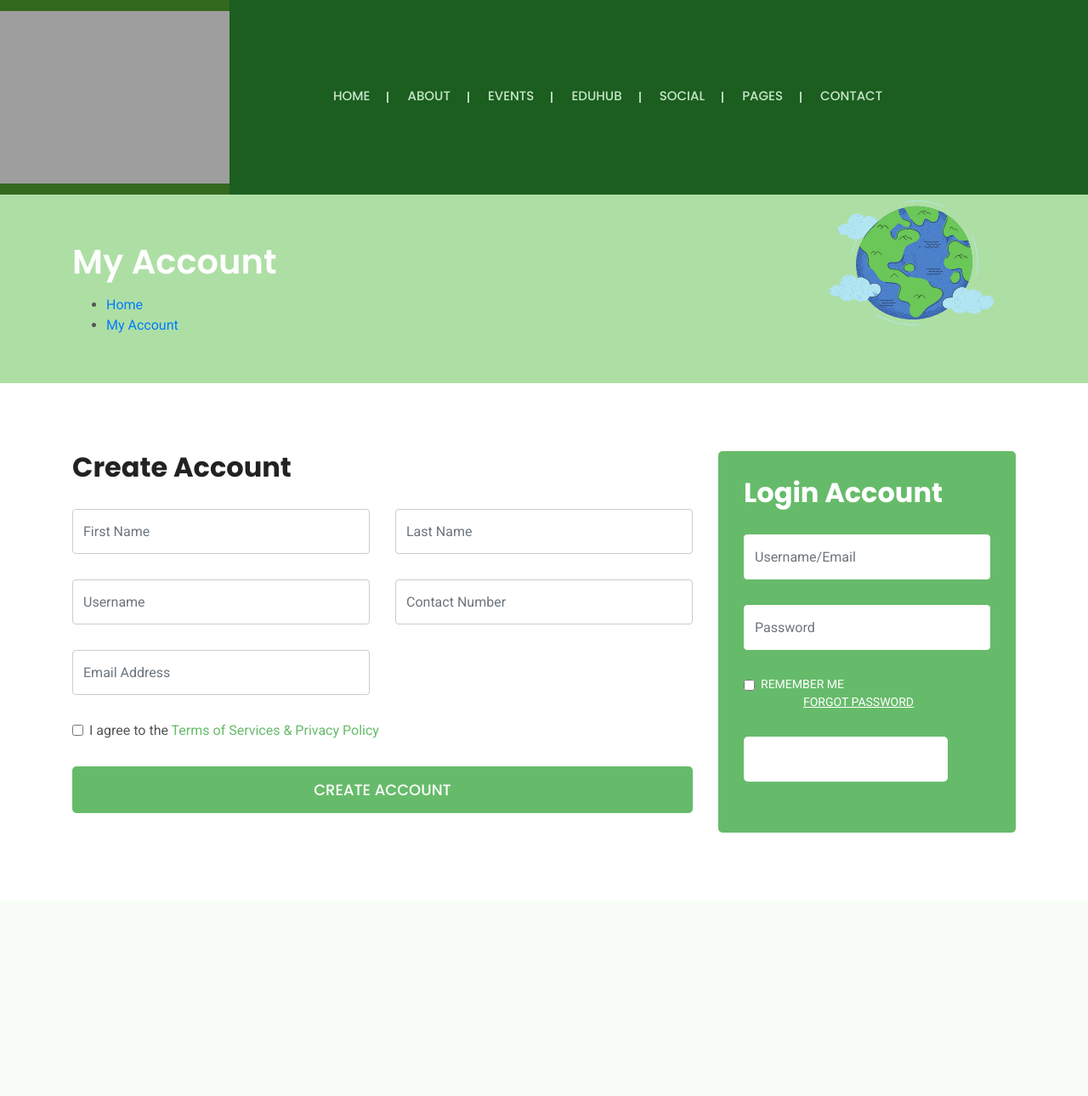
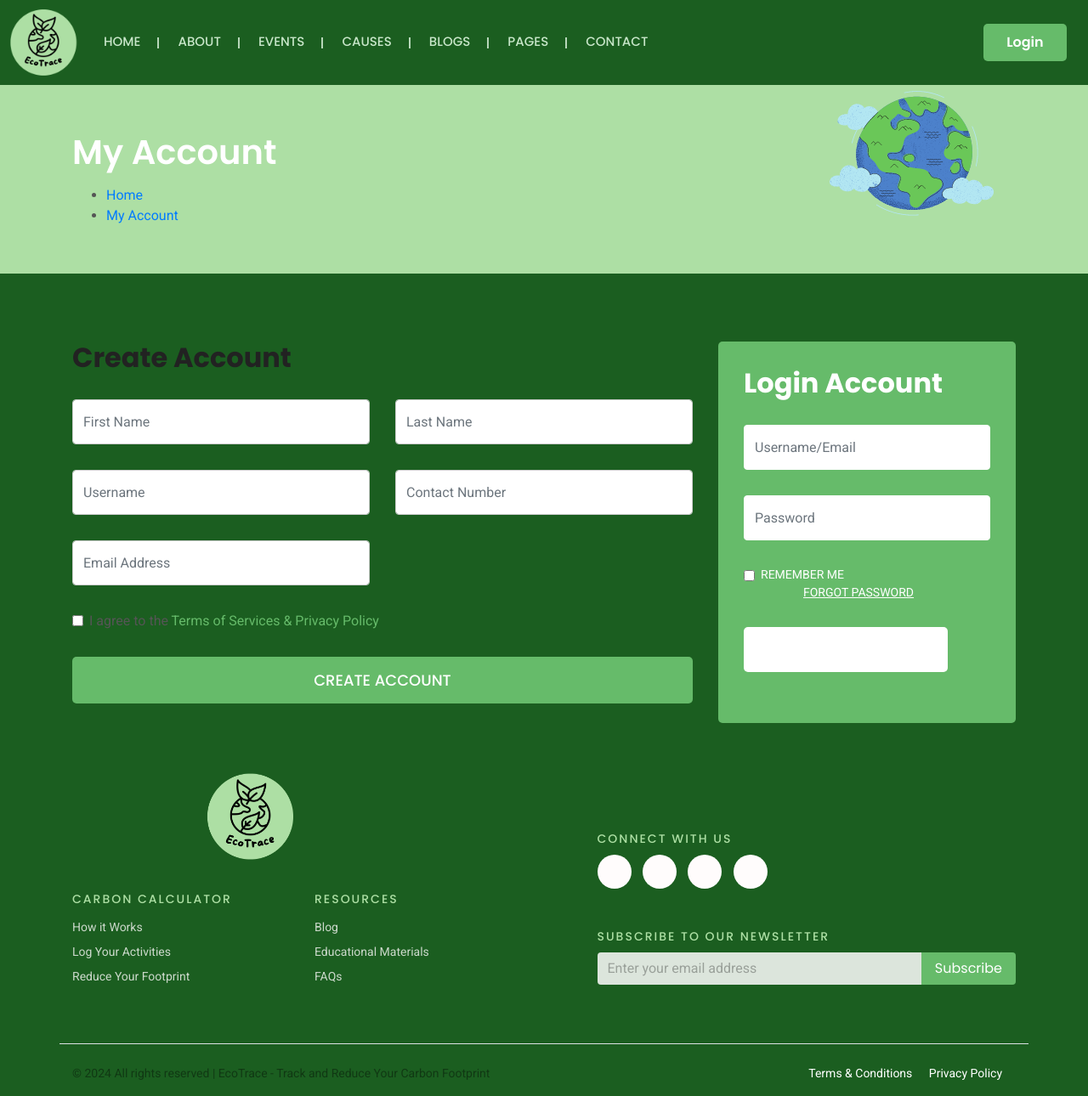
Before and after one commit to Zoyak02/EcoTrace, a PHP site: page /bit216/login.php in a window 1280 px wide. Shown: the whole page at 85% size. Before the commit the page ends 980 px from the top, so only its background shows below. Run offline with PHP 8.4, Linux system fonts and the light colour scheme; some libraries are stand-ins or nearby versions; grey boxes are pictures that could not be loaded.

Commit message:
Update login.php

```diff
--- a/login.php
+++ b/login.php
@@ -35,135 +35,42 @@ if (isset($_SESSION['success_message'])) {
         <!--Header Start-->
         <header class="header-style-2">
             <nav class="navbar navbar-expand-lg">
-              <a class="navbar-brand" href="index-2.html"><img src="images/h2logo.png" alt=""></a>
+               <a class="logo" href="index.html"><img src="images/EcoTrace Logo.png" alt="" style="height: 100px"></a>
                <button class="navbar-toggler" type="button" data-toggle="collapse" data-target="#navbarSupportedContent" aria-controls="navbarSupportedContent" aria-expanded="false" aria-label="Toggle navigation"> <i class="fas fa-bars"></i> </button>
                <div class="collapse navbar-collapse" id="navbarSupportedContent">
                    <ul class="navbar-nav mr-auto">
-                    <li class="nav-item dropdown">
-                       <a class="nav-link dropdown-toggle" href="index-2.html"  role="button" data-toggle="dropdown" aria-haspopup="true" aria-expanded="false"> Home </a>
-                       <ul class="dropdown-menu" >
-                          <li><a href="index-2.html">Home One</a></li>
-                          <li><a href="home-two.html">Home Two</a></li>
-                          <li><a href="home-three.html">Home Three</a></li>
-                       </ul>
+                       <li class="nav-item">
+                           <a class="nav-link" href="index-2.html">Home</a>
                        </li>
-                    <li class="nav-item"> <a class="nav-link" href="about.html">About</a> </li>
-                    <li class="nav-item dropdown">
-                       <a class="nav-link dropdown-toggle" href="events-grid.html"  role="button" data-toggle="dropdown" aria-haspopup="true" aria-expanded="false"> Events </a>
-                       <ul class="dropdown-menu" >
-                          <li><a href="events-grid.html">Events Grid</a></li>
-                          <li><a href="events-grid-2.html">Events Grid Two</a></li>
-                          <li><a href="events-grid-3.html">Events Grid Three</a></li>
-                          <li><a href="events-list.html">Events List</a></li>
-                          <li><a href="events-list-two.html">Events List Two</a></li>
-                          <li><a href="event-details.html">Event Details</a></li>
-                       </ul>
+                       <li class="nav-item">
+                           <a class="nav-link" href="about.html">About</a>
                        </li>
-                    <li class="nav-item dropdown">
-                       <a class="nav-link dropdown-toggle" href="causes.html"  role="button" data-toggle="dropdown" aria-haspopup="true" aria-expanded="false"> EduHub </a>
-                       <ul class="dropdown-menu" >
-                          <li><a href="causes.html">Causes Grid</a></li>
-                          <li><a href="causes-list.html">Causes List</a></li>
-                          <li><a href="causes-details.html">Causes Details</a> </li>
-                       </ul>
+                       <li class="nav-item">
+                           <a class="nav-link" href="events-grid.html">Events</a>
                        </li>
-                    <li class="nav-item dropdown">
-                       <a class="nav-link dropdown-toggle" href="blog.html"  role="button" data-toggle="dropdown" aria-haspopup="true" aria-expanded="false"> Social </a>
-                       <ul class="dropdown-menu" >
-                          <li><a href="blog.html">Blog Default</a></li>
-                          <li><a href="blog-list.html">Blog List</a> </li>
-                          <li><a href="blog-grid.html">Blog Grid</a></li>
-                          <li><a href="blog-two-col.html">Blog Two Columns</a> </li>
-                          <li><a href="blog-three-col.html">Blog Three Columns</a></li>
-                          <li><a href="blog-details.html">Blog Details</a></li>
-                       </ul>
+                       <li class="nav-item">
+                           <a class="nav-link" href="causes.html">Causes</a>
                        </li>
-                    <li class="nav-item dropdown">
-                       <a class="nav-link dropdown-toggle" href="#"  role="button" data-toggle="dropdown" aria-haspopup="true" aria-expanded="false"> Pages </a>
-                       <ul class="dropdown-menu" >
-                          <li>
-                             <a href="#">Projects</a>
-                             <ul class="dropdown-menu" >
-                                <li><a href="projects.html">Projects</a> </li>
-                                <li><a href="projects-grid.html">Projects Grid</a> </li>
-                                <li><a href="projects-grid-two.html">Projects Grid Two</a> </li>
-                                <li><a href="projects-list.html">Projects List</a> </li>
-                                <li><a href="projects-details.html">Project Details</a> </li>
-                             </ul>
+                       <li class="nav-item">
+                           <a class="nav-link" href="blog.html">Blogs</a>
                        </li>
-                          <li>
-                             <a href="#">Shop</a>
-                             <ul class="dropdown-menu" >
-                                <li><a href="shop.html">Shop</a> </li>
-                                <li><a href="shop-two.html">Shop Two</a> </li>
-                                <li><a href="shop-details.html">Shop Details</a> </li>
-                             </ul>
+                       <li class="nav-item">
+                           <a class="nav-link" href="#">Pages</a>
                        </li>
-                          <li>
-                             <a href="team.html">Team</a>
-                             <ul class="dropdown-menu" >
-                                <li><a href="team.html">Team One</a> </li>
-                                <li><a href="team-two.html">Team Two</a> </li>
-                                <li><a href="team-details.html">Team Details</a> </li>
-                             </ul>
-                          </li>
-                          <li>
-                             <a href="#">Gallery</a>
-                             <ul class="dropdown-menu" >
-                                <li><a href="gallery-grid.html">Gallery Grid</a> </li>
-                                <li><a href="gallery-full.html">Gallery Full</a> </li>
-                                <li><a href="gallery-masonry.html">Gallery Masonry</a> </li>
-                             </ul>
-                          </li>
-                          <li><a href="testimonials.html">Testimonials</a> </li>
-                          <li><a href="donation.html">Donation</a> </li>
-                          <li><a href="my-account.html">My Account</a> </li>
-                          <li><a href="coming-soon.html">Coming Soon</a> </li>
-                          <li><a href="page-404.html">404 Error</a> </li>
-                       </ul>
-                    </li>
-                    <li class="nav-item dropdown">
-                       <a class="nav-link dropdown-toggle" href="contact.html"  role="button" data-toggle="dropdown" aria-haspopup="true" aria-expanded="false"> Contact </a>
-                       <ul class="dropdown-menu" >
-                          <li><a href="contact-one.html">Contact One</a> </li>
-                          <li><a href="contact-two.html">Contact Two</a> </li>
-                       </ul>
+                       <li class="nav-item">
+                           <a class="nav-link" href="contact.html">Contact</a>
                        </li>
                    </ul>
-                 <ul class="topnav-right">
-                    <li> <a class="mdonate" href="donation.html"><span>Make a Donation</span></a> </li>
-                    <li> <a class="search-icon" href="#search"> <i class="fas fa-search"></i> </a> </li>
-                    <li class="dropdown">
-                       <a class="cart-icon" href="#" role="button" id="cartdropdown" data-toggle="dropdown"> <i class="fas fa-shopping-cart"></i></a>
-                       <div class="dropdown-menu cart-box" aria-labelledby="cartdropdown">
-                          Recently added item(s)
-                          <ul class="list">
-                             <li class="item">
-                                <a href="#" class="preview-image"><img class="preview" src="images/pro.jpg" alt=""></a>
-                                <div class="description"> <a href="#">Sample Course</a> <strong class="price">1 x $44.95</strong> </div>
+
+                   <li class="nav-item" style="list-style: none;">
+                     <a class="login-btn" href="login-page" role="button"> Login </a>
                  </li>
-                             <li class="item">
-                                <a href="#" class="preview-image"><img class="preview" src="images/pro.jpg" alt=""></a>
-                                <div class="description"> <a href="#">Sample Course</a> <strong class="price">1 x $44.95</strong> </div>
-                             </li>
-                          </ul>
-                          <div class="total">Total: <strong>$44.95</strong></div>
-                          <div class="view-link"><a href="#">Proceed to Checkout</a> <a href="#">View cart </a></div>
                </div>
-                    </li>
-                    <li class="login-reg"> <a href="my-account.html">Login</a> | <a href="my-account.html">Signup</a> </li>
-                 </ul>
-              </div>
+
             </nav>
+
          </header>
-        <div id="search">
-           <button type="button" class="close">×</button>
-           <form class="search-overlay-form">
-              <input type="search" value="" placeholder="type keyword(s) here" />
-              <button type="submit" class="btn btn-primary"><i class="fas fa-search"></i></button>
-           </form>
-        </div>
-        <!--Header End-->
+         <!-- Header End -->
         <!--Inner Header Start-->
         <section class="wf100 p100 inner-header">
            <div class="container">
@@ -175,7 +82,7 @@ if (isset($_SESSION['success_message'])) {
            </div>
         </section>
         <!--Inner Header End-->
-        <!--Causes Start-->
+        <!--Content Start-->
         <section class="wf100 p80">
            <div class="container">
               <div class="row">
@@ -251,7 +158,7 @@ if (isset($_SESSION['success_message'])) {
               </div>
            </div>
         </section>
-        <!--Causes End-->
+        <!-- Content End-->
 
          <!-- Popup message -->
     <div id="popupMessage" class="modal" style="display: none;">
@@ -277,9 +184,74 @@ if (isset($_SESSION['success_message'])) {
     </div>
 
    </div>
-    <?php if (isset($success_message)): ?>
-   <div class="alert alert-success"><?php echo $success_message; ?></div>
-   <?php endif; ?>
+   <div>
+
+   </div>
+   <footer class="footer-03">
+      <div class="container">
+            <div class="row">
+               <div class="col-md-6">
+                  <div class="d-flex align-items-center justify-content-between mb-4">
+
+                     <div class="logo-space">
+                           <img src="images/EcoTrace Logo.png" alt="Eco Trace Logo" class="logo-img">
+                     </div>
+                  </div>
+
+                  <div class="row">
+                        <div class="col-md-6 mb-md-0 mb-4">
+                           <h2 class="footer-heading">Carbon Calculator</h2>
+                           <ul class="list-unstyled">
+                              <li><a href="#" class="py-1 d-block">How it Works</a></li>
+                              <li><a href="#" class="py-1 d-block">Log Your Activities</a></li>
+                              <li><a href="#" class="py-1 d-block">Reduce Your Footprint</a></li>
+                           </ul>
+                        </div>
+                        <div class="col-md-4 mb-md-0 mb-4">
+                           <h2 class="footer-heading">Resources</h2>
+                           <ul class="list-unstyled">
+                              <li><a href="#" class="py-1 d-block">Blog</a></li>
+                              <li><a href="#" class="py-1 d-block">Educational Materials</a></li>
+                              <li><a href="#" class="py-1 d-block">FAQs</a></li>
+                           </ul>
+                        </div>
+                  </div>
+               </div>
+               <div class="col-md-6">
+                  <div class="row justify-content-end">
+                        <div class="col-md-12 col-lg-11 mb-md-0 mb-4">
+
+                           <h2 class="footer-heading mt-5">Connect With Us</h2>
+                           <ul class="ftco-footer-social p-0">
+                              <li class="ftco-animate"><a href="#" data-toggle="tooltip" data-placement="top" title="Twitter"><i class="fab fa-twitter"></i></a></li>
+                              <li class="ftco-animate"><a href="#" data-toggle="tooltip" data-placement="top" title="Facebook"><i class="fab fa-facebook"></i></a></li>
+                              <li class="ftco-animate"><a href="#" data-toggle="tooltip" data-placement="top" title="Instagram"><i class="fab fa-instagram"></i></a></li>
+                              <li class="ftco-animate"><a href="#" data-toggle="tooltip" data-placement="top" title="LinkedIn"><i class="fab fa-linkedin"></i></a></li>
+                           </ul>
+                           <h2 class="footer-heading mt-5">Subscribe to Our Newsletter</h2>
+                           <form action="#" class="subscribe-form">
+                              <div class="form-group d-flex">
+                                    <input type="text" class="form-control rounded-left" placeholder="Enter your email address">
+                                    <input type="submit" value="Subscribe" class="form-control submit px-3 rounded-right">
+                              </div>
+                           </form>
+                        </div>
+                  </div>
+               </div>
+            </div>
+            <div class="row mt-5 pt-4 border-top">
+               <div class="col-md-6 col-lg-8">
+                  <p class="copyright">© <script>document.write(new Date().getFullYear());</script> All rights reserved | EcoTrace - Track and Reduce Your Carbon Footprint</p>
+               </div>
+               <div class="col-md-6 col-lg-4 text-md-right">
+                  <p class="mb-0 list-unstyled">
+                        <a class="mr-md-3" href="#">Terms &amp; Conditions</a>
+                        <a class="mr-md-3" href="#">Privacy Policy</a>
+                  </p>
+               </div>
+            </div>
+      </div>
+   </footer>
 
     <!--   JS Files Start  -->
     <script src="js/jquery-3.3.1.min.js"></script>
```
Lines whose indentation alone changed are shown as unchanged.
